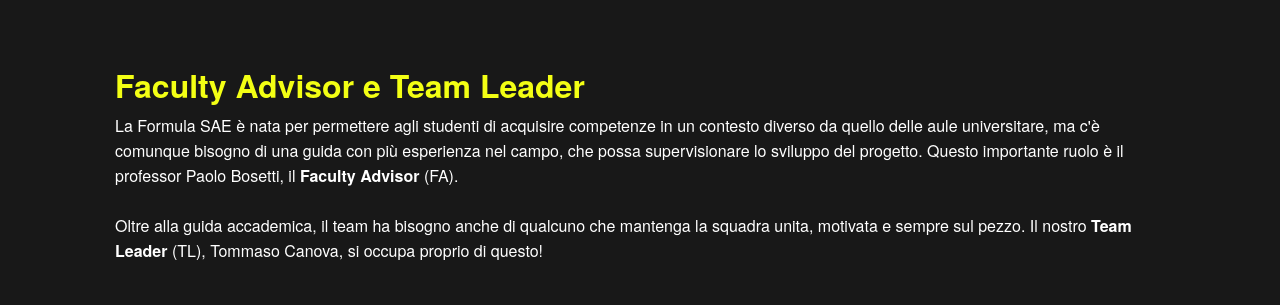
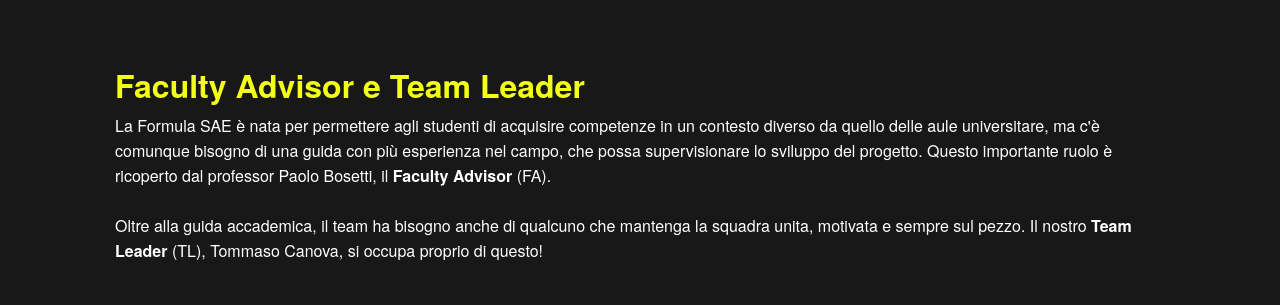
Before and after one commit to eagletrt/eagletrt.github.io, a plain HTML site: page team.html in a window 1280 px wide. Shown: the part 985-1290 px from the top of the page. Drawn offline with nearby package versions, Linux system fonts and the light colour scheme; grey boxes are pictures that could not be loaded; a web font is replaced by a local one.

Commit message:
fixed team.html

```diff
--- a/team.html
+++ b/team.html
@@ -214,7 +214,7 @@
           competenze in un contesto diverso da quello delle aule universitare,
           ma c'è comunque bisogno di una guida con più esperienza nel campo, che
           possa supervisionare lo sviluppo del progetto. Questo importante ruolo
-          è il professor Paolo Bosetti, il
+          è ricoperto dal professor Paolo Bosetti, il
           <strong>Faculty Advisor</strong> (FA).
           <br />
           <br />
```
